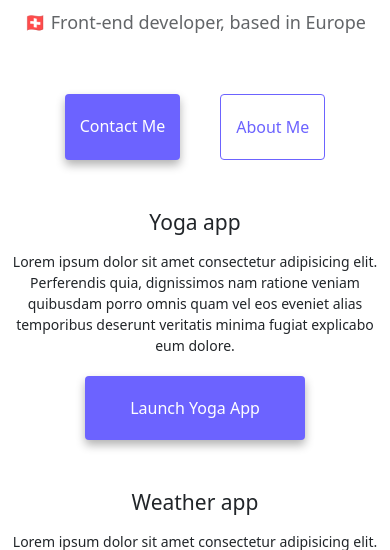
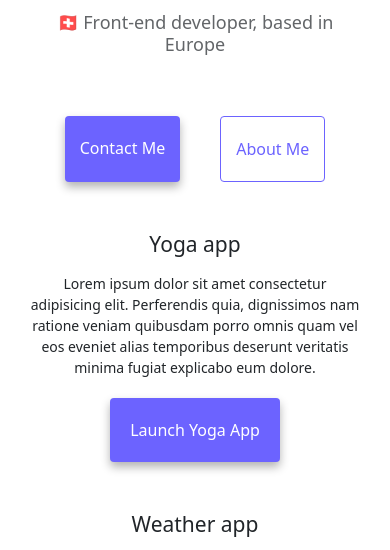
Before and after one commit to Harley-Design/REACT-Homework-3, a plain HTML site: page index.html in a window 390 px wide. Shown: the part 234-784 px from the top of the page. Drawn offline with nearby package versions, Linux system fonts and the light colour scheme.

Commit message:
add padding

```diff
--- a/src/style.css
+++ b/src/style.css
@@ -33,6 +33,7 @@ p {
 .container-content {
   margin: 100px auto;
   max-width: 900px;
+  padding: 0 30px;
 }
 
 .navigation-links {
@@ -116,7 +117,7 @@ p {
   }
 
   .container-content {
-    max-width: 380px;
+    max-width: 500px;
   }
 
   .link-to-apps {
```
